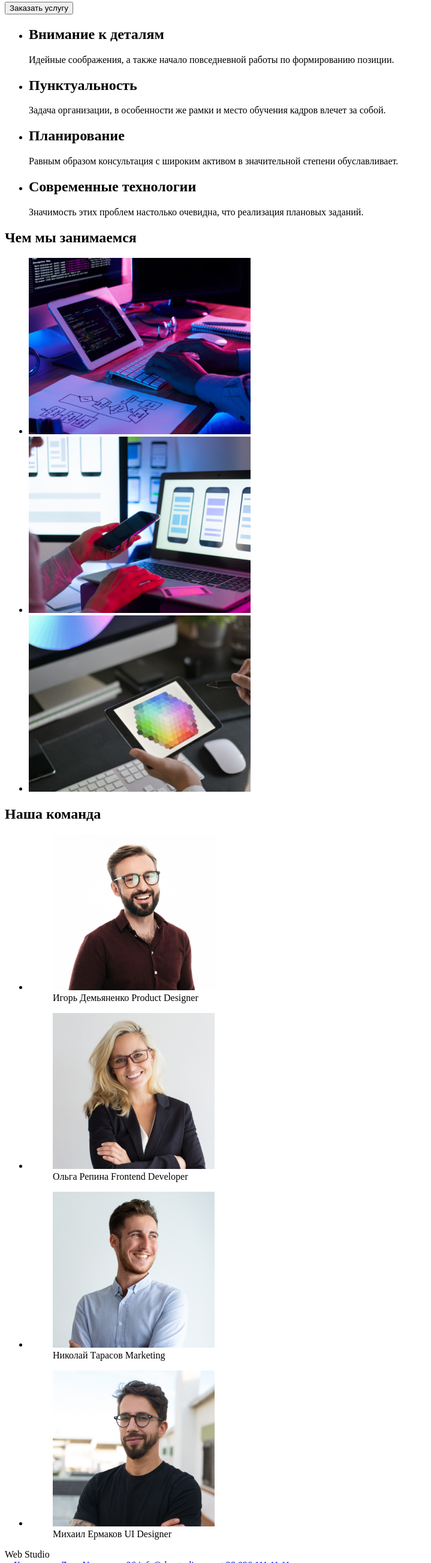
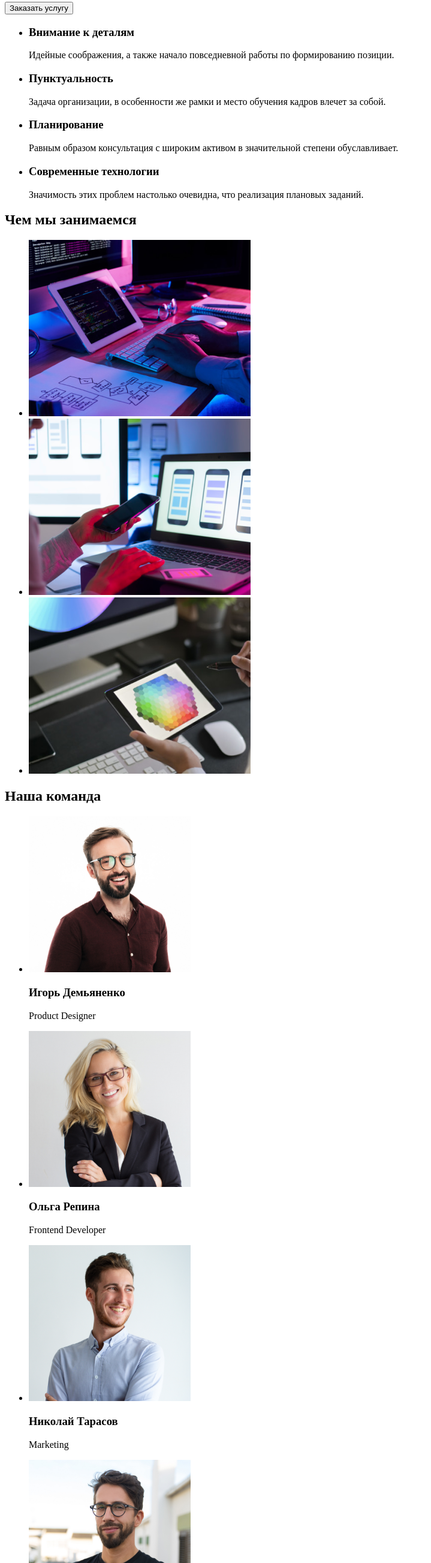
Before and after one commit to MarySira/goit-markup-hw-01, a plain HTML site: page index.html in a window 1280 px wide. Shown: the part 194-2800 px from the top of the page at 60% size, without its empty margins (0-719 px from the left). Drawn offline with Linux system fonts and the light colour scheme.

Commit message:
fix after review

```diff
--- a/index.html
+++ b/index.html
@@ -1,11 +1,10 @@
 <!DOCTYPE html>
 <html lang="ru">
   <head>
-    <meta charset="UTF-8">
-    <meta name="viewport" content="width=device-width, initial-scale=1.0">
-    <meta http-equiv="X-UA-Compatible" content="ie=edge">
+    <meta charset="UTF-8" />
+    <meta name="viewport" content="width=device-width, initial-scale=1.0" />
+    <meta http-equiv="X-UA-Compatible" content="ie=edge" />
     <title>HommeWork-1</title>
-
   </head>
   <body>
     <header>
@@ -27,79 +26,65 @@
       <section>
         <h1>Эффективные решения для вашего бизнеса</h1>
         <button type="button">Заказать услугу</button>
+      </section>
+      <section>
         <ul>
+          <h2 hidden></h2>
           <li>
-                <article>
-                    <h2>Внимание к деталям</h2>
+            <h3>Внимание к деталям</h3>
             <p>Идейные соображения, а также начало повседневной работы по формированию позиции.</p>
-                </article>
           </li>
           <li>
-                <article>
-                    <h2>Пунктуальность</h2>
+            <h3>Пунктуальность</h3>
             <p>Задача организации, в особенности же рамки и место обучения кадров влечет за собой.</p>
-                </article>
           </li>
           <li>
-                <article>
-                    <h2>Планирование</h2>
+            <h3>Планирование</h3>
             <p>Равным образом консультация с широким активом в значительной степени обуславливает.</p>
-                </article>
           </li>
           <li>
-                <article>
-                    <h2>Современные технологии</h2>
+            <h3>Современные технологии</h3>
             <p>Значимость этих проблем настолько очевидна, что реализация плановых заданий.</p>
-                </article>
           </li>
         </ul>
       </section>
       <section>
         <h2>Чем мы занимаемся</h2>
         <ul>
-            <li><img src="./images/web_developing.png" height="294" width="370"  alt="web developing"></li>
-            <li><img src="./images/app_developing.png" height="294" width="370" alt="application developing"></li>
-            <li><img src="./images/designing.png" height="294" width="370" alt="designing"></li>
+          <li>
+            <img src="./images/web_developing.png" height="294" width="370" alt="web developing" />
+          </li>
+          <li>
+            <img src="./images/app_developing.png" height="294" width="370" alt="application developing" />
+          </li>
+          <li>
+            <img src="./images/designing.png" height="294" width="370" alt="designing" />
+          </li>
         </ul>
       </section>
       <section>
         <h2>Наша команда</h2>
         <ul>
           <li>
-            <figure>
-                <img src="./images/igor_demianenko.jpg" height="260" width="270" alt="Igor Demianenko">
-                <figcaption>
-                    <span>Игорь Демьяненко</span>
-                    <span>Product Designer</span>
-                </figcaption>
-            </figure>
+            <img src="./images/igor_demianenko.jpg" height="260" width="270" alt="Igor Demianenko" />
+
+            <h3>Игорь Демьяненко</h3>
+            <p>Product Designer</p>
           </li>
           <li>
-            <figure>
-                <img src="./images/olga_repina.jpg" height="260" width="270" alt="Olga Repina">
-                <figcaption>
-                    <span>Ольга Репина</span>
-                    <span>Frontend Developer</span>
-                </figcaption>
-            </figure>
+            <img src="./images/olga_repina.jpg" height="260" width="270" alt="Olga Repina" />
+            <h3>Ольга Репина</h3>
+            <p>Frontend Developer</p>
           </li>
           <li>
-            <figure>
-                <img src="./images/nykolay_tarasov.jpg" height="260" width="270" alt="Nykolay Tarasov">
-                <figcaption>
-                    <span>Николай Тарасов</span>
-                    <span>Marketing</span>
-                </figcaption>
-            </figure>
+            <img src="./images/nykolay_tarasov.jpg" height="260" width="270" alt="Nykolay Tarasov" />
+            <h3>Николай Тарасов</h3>
+            <p>Marketing</p>
           </li>
           <li>
-            <figure>
-                <img src="./images/mihail_ermakov.jpg" height="260" width="270" alt="Mihail Ermakov">
-                <figcaption>
-                    <span>Михаил Ермаков</span>
-                    <span>UI Designer</span>
-                </figcaption>
-            </figure>
+            <img src="./images/mihail_ermakov.jpg" height="260" width="270" alt="Mihail Ermakov" />
+            <h3>Михаил Ермаков</h3>
+            <p>UI Designer</p>
           </li>
         </ul>
       </section>
@@ -114,7 +99,6 @@
           <a href="tel:+380961111111">+38 096 111 11 11</a>
         </address>
       </footer>
-
     </main>
   </body>
 </html>
```
Also changed, not shown: 1 other file. Lines whose indentation alone changed are shown as unchanged.
